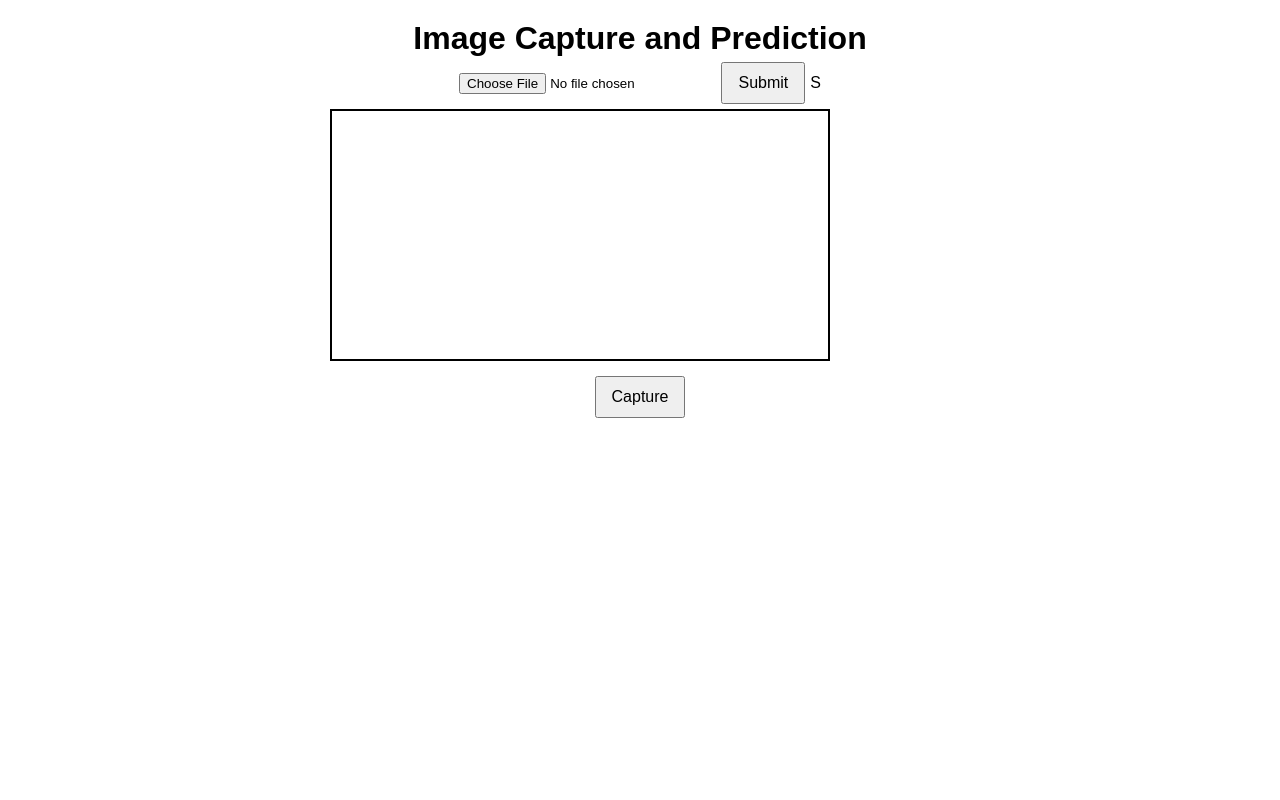
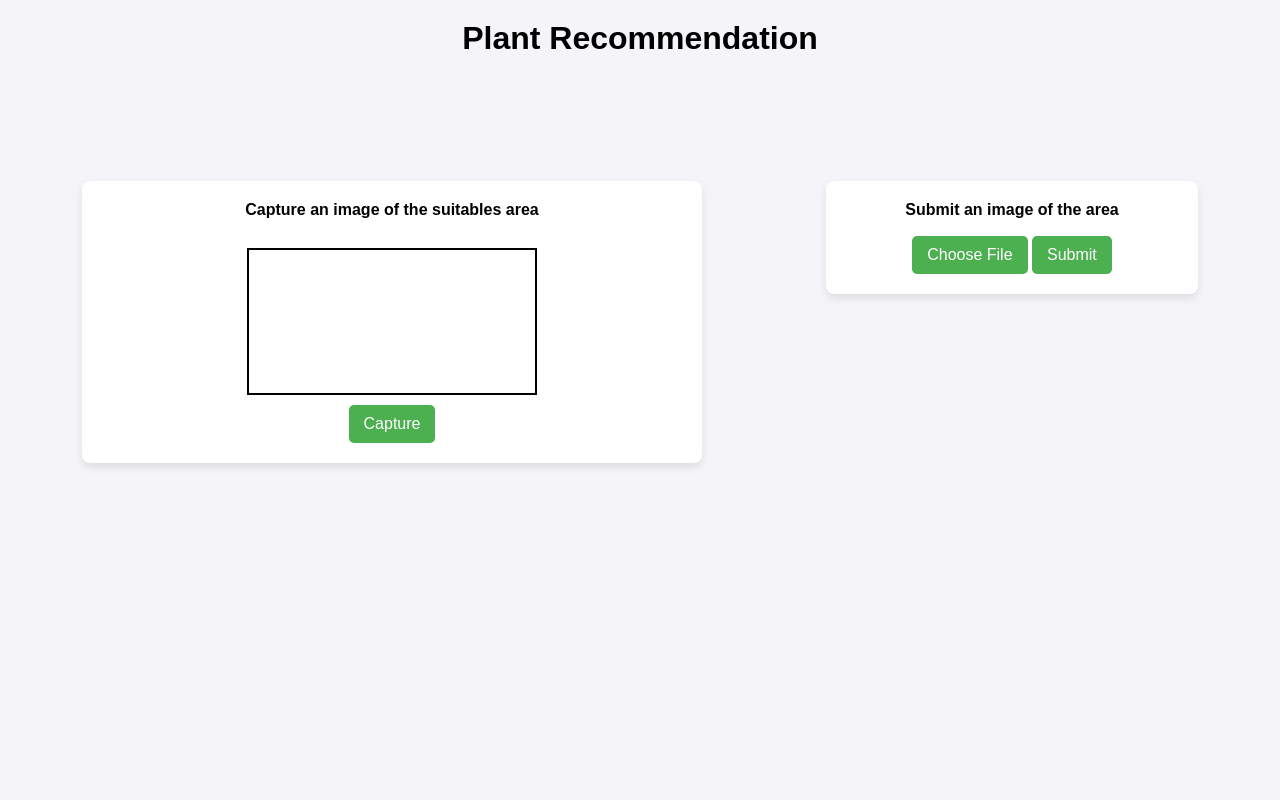
Before and after one commit to Delsa2001/DSGP, a Flask app: page / in a window 1280 px wide. Run offline with Flask 3, Linux system fonts and the light colour scheme.

Commit message:
Updated UI

```diff
--- a/templates/page.html
+++ b/templates/page.html
@@ -14,6 +14,8 @@
             font-family: Arial, sans-serif;
             text-align: center;
             padding: 20px;
+            height: 100vh;
+            background-color: #f4f4f9;
         }
         .video-container {
             position: relative;
@@ -31,26 +33,88 @@
         }
         button {
             padding: 10px 15px;
-            margin: 5px;
             font-size: 16px;
+            border: none;
+            border-radius: 5px;
+            background-color: #4CAF50;
+            color: white;
             cursor: pointer;
         }
         #submit-btn {
             display: none;
         }
+        #cam-Container{
+            width: 50%;
+            float: left;
+            margin-bottom: 20%;
+            background: #ffffff;
+            padding: 20px;
+            border-radius: 8px;
+            box-shadow: 0 4px 8px rgba(0, 0, 0, 0.1);
+            text-align: center;
+            margin-left: 5%;
+
+        }
+
+        #form{
+            width: 30%;
+            float: right;
+            margin-bottom: 20%;
+            background: #ffffff;
+            padding: 20px;
+            border-radius: 8px;
+            box-shadow: 0 4px 8px rgba(0, 0, 0, 0.1);
+            text-align: center;
+            margin-right: 5%;
+
+        }
+
+        .custom-file-upload {
+        padding: 10px 15px;
+        font-size: 16px;
+        border: none;
+        border-radius: 5px;
+        background-color: #4CAF50;
+        color: white;
+        cursor: pointer;
+        display: inline-block;
+        }
+
+
+        .custom-file-upload:hover {
+            background-color: #45a049;
+        }
+        #file {
+        display: none;
+        }
+
+        h1{
+            margin-bottom: 10%;
+        }
+        h4{
+            margin-bottom:5% ;
+        }
+</style>
+
     </style>
 </head>
 <body>
 
-    <h1>Image Capture and Prediction</h1>
+    <h1>Plant Recommendation</h1>
 
+    <div id="form">
+        <h4>Submit an image of the area</h4>
         <form id="uploadForm" method="post" enctype="multipart/form-data">
+            <label for="file" class="custom-file-upload">Choose File</label>
             <input type="file" name="file" id="file">
-        <button type="button" id="uploadButton">Submit</button>S
+            <button type="button" id="uploadButton">Submit</button>
         </form>
 
-    <div id="prediction-result"></div>
+        <div id="prediction-result-form"></div>
+    </div>
 
+    <div id="cam-Container">
+        <h4>Capture an image of the suitables area</h4>
         <div class="video-container">
             <video id="video" autoplay></video>
             <canvas id="canvas" style="display: none;"></canvas>
@@ -58,11 +122,16 @@
 
         <div class="controls">
             <button id="capture-btn">Capture</button>
-        <button id="new-btn" style="display: none;">New</button>
+            <button id="new-btn" style="display: none;">New Image</button>
             <button id="submit-btn">Submit</button>
         </div>
 
-    <h3 id="prediction-result"></h3>
+        <h3 id="prediction-result-cam"></h3>
+    </div>
+
+    <!--<div>
+        <p>location input</p>
+    </div> -->
 
     <script>
         const video = document.getElementById("video");
@@ -70,7 +139,9 @@
         const captureButton = document.getElementById("capture-btn");
         const newButton = document.getElementById("new-btn");
         const submitButton = document.getElementById("submit-btn");
-        const predictionResult = document.getElementById("prediction-result");
+        const predictionResultCam = document.getElementById("prediction-result-cam");
+        const predictionResultForm = document.getElementById("prediction-result-form");
+
 
         const ctx = canvas.getContext("2d");
 
@@ -120,7 +191,7 @@
                 })
                 .then(response => response.json())
                 .then(data => {
-                    predictionResult.innerText = `Prediction: ${data.prediction}`;
+                    predictionResultCam.innerText = `Prediction: ${data.prediction}`;
                 })
                 .catch(error => console.error("Error:", error));
             }, "image/png");
@@ -128,7 +199,6 @@
 
         document.getElementById("uploadButton").addEventListener("click", () => {
         const fileInput = document.getElementById("file");
-        const predictionResult = document.getElementById("prediction-result");
         const formData = new FormData();
         formData.append("file", fileInput.files[0]);
 
@@ -138,7 +208,7 @@
         })
         .then(response => response.json())
         .then(data => {
-            predictionResult.innerText = `Prediction: ${data.prediction}`;
+            predictionResultForm.innerText = `Prediction: ${data.prediction}`;
         })
         .catch(error => console.error("Error:", error));
     });
```
Lines whose indentation alone changed are shown as unchanged.
